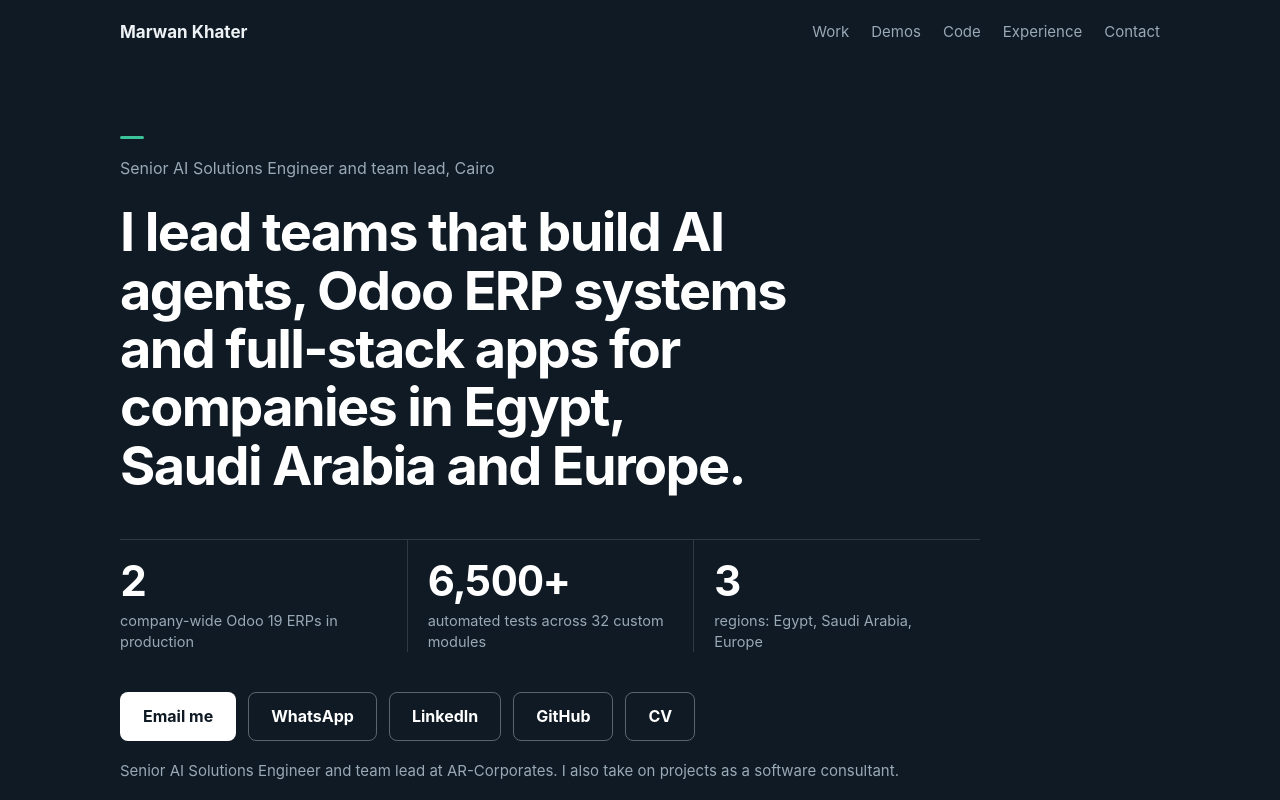
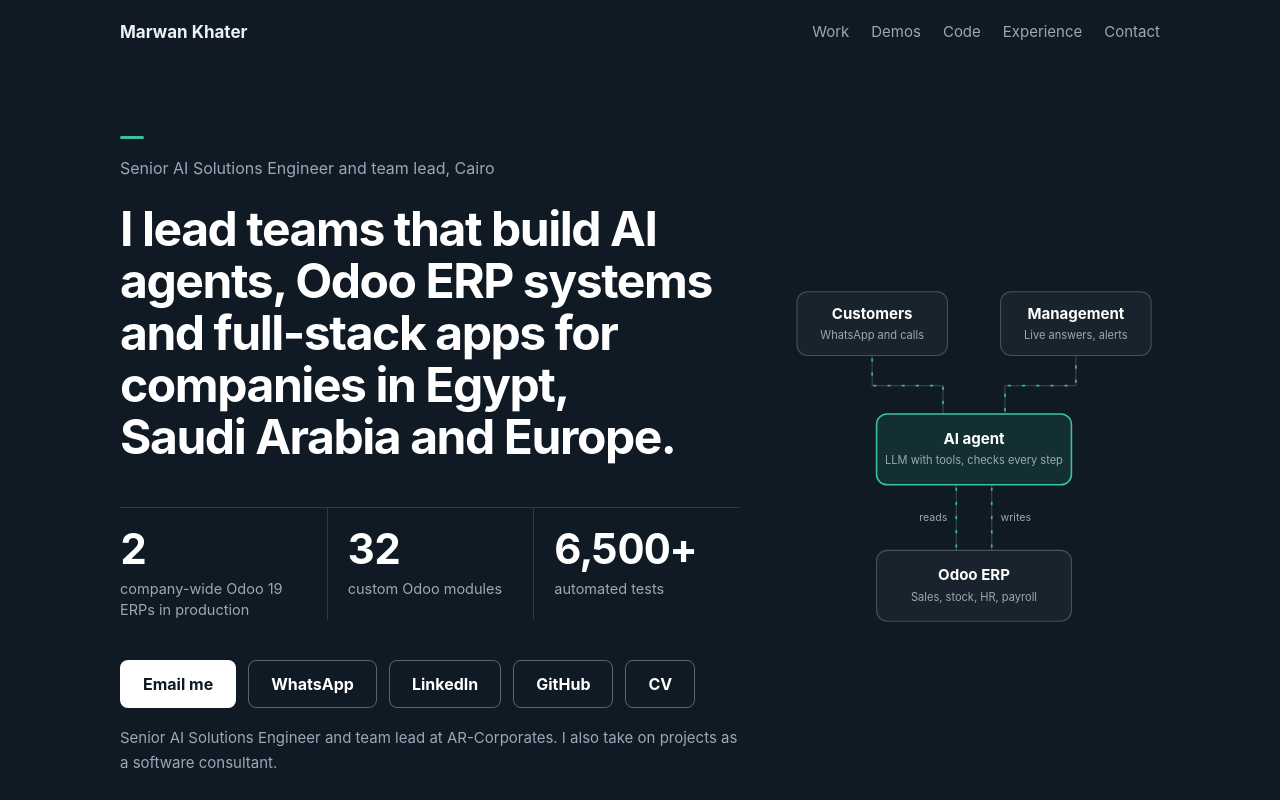
Before and after one commit to Marwankhater/marwankhater.github.io, a plain HTML site: page index.html in a window 1280 px wide. Shown: the top 800 px of the page. Drawn offline with Linux system fonts and the light colour scheme.

Commit message:
Portfolio: system map in the hero, proof without regions

```diff
--- a/index.html
+++ b/index.html
@@ -45,11 +45,23 @@
   .top nav a:hover { color: var(--on-night); }
 
   /* hero */
-  .hero { padding-block: 72px; }
+  .hero { padding-block: 72px; display: grid; grid-template-columns: minmax(0, 1.25fr) minmax(0, .75fr); gap: 48px; align-items: center; }
+  .map { margin: 0; }
+  .map svg { display: block; width: 100%; max-width: 420px; margin-inline: auto; }
+  .map .wire path { fill: none; stroke: rgba(255,255,255,.16); stroke-width: 1.5; }
+  .map .flow path { fill: none; stroke: var(--mint); stroke-width: 2; stroke-linecap: round; stroke-dasharray: 2 14; animation: flow 1.6s linear infinite; opacity: .9; }
+  @keyframes flow { to { stroke-dashoffset: -32; } }
+  .map .node rect { fill: rgba(255,255,255,.04); stroke: rgba(255,255,255,.22); stroke-width: 1.25; }
+  .map .node.core rect { fill: rgba(60,195,154,.12); stroke: var(--mint); stroke-width: 1.75; }
+  .map text { text-anchor: middle; font-family: var(--sans); }
+  .map .n { font-size: 17px; font-weight: 650; fill: #fff; }
+  .map .d { font-size: 12.5px; fill: var(--on-night-muted); }
+  .map .e { font-size: 12px; fill: var(--on-night-muted); }
+  .map .el { text-anchor: end; } .map .er { text-anchor: start; }
   .bar { display: block; width: 24px; height: 3px; background: var(--mint); border-radius: 2px; }
   .who { margin: 16px 0 0; font-size: 17px; font-weight: 650; color: #fff; }
   .title { margin: 16px 0 0; font-size: 16px; color: var(--on-night-muted); }
-  h1 { margin: 22px 0 0; max-width: 20ch; font-size: clamp(32px, 5vw, 54px); line-height: 1.08; letter-spacing: -.03em; font-weight: 700; color: #fff; text-wrap: balance; }
+  h1 { margin: 22px 0 0; max-width: 24ch; font-size: clamp(31px, 3.9vw, 48px); line-height: 1.08; letter-spacing: -.03em; font-weight: 700; color: #fff; text-wrap: balance; }
   .proof { display: grid; grid-template-columns: repeat(3, minmax(0, 1fr)); margin: 44px 0 0; padding: 0; list-style: none; border-top: 1px solid rgba(255,255,255,.14); max-width: 860px; }
   .proof li { padding: 18px 20px 0 0; }
   .proof li + li { padding-left: 20px; border-left: 1px solid rgba(255,255,255,.14); }
@@ -132,6 +144,8 @@
   .fine { margin-top: 56px; padding-top: 20px; border-top: 1px solid rgba(255,255,255,.12); font-size: 14px; color: var(--on-night-muted); display: flex; justify-content: space-between; flex-wrap: wrap; gap: 8px; }
 
   @media (max-width: 960px) {
+    .hero { grid-template-columns: 1fr; gap: 36px; }
+    .map svg { max-width: 340px; }
     .sec .wrap { grid-template-columns: 1fr; gap: 20px; }
     .sec h2 { position: static; }
   }
@@ -147,7 +161,7 @@
     .demos { grid-template-columns: 1fr; }
     .contact { margin-top: 64px; padding-top: 56px; }
   }
-  @media (prefers-reduced-motion: reduce) { html { scroll-behavior: auto; } .demo { transition: none; } }
+  @media (prefers-reduced-motion: reduce) { html { scroll-behavior: auto; } .demo { transition: none; } .map .flow path { animation: none; } }
 </style>
 </head>
 <body>
@@ -157,13 +171,14 @@
     <nav aria-label="Sections"><a href="#work">Work</a><a href="#demos" class="hide-s">Demos</a><a href="#code" class="hide-s">Code</a><a href="#experience">Experience</a><a href="#contact">Contact</a></nav>
   </header>
   <section class="wrap hero" aria-labelledby="h-top">
+   <div class="lead-col">
     <span class="bar" aria-hidden="true"></span>
     <p class="title">Senior AI Solutions Engineer and team lead, Cairo</p>
     <h1 id="h-top">I lead teams that build AI agents, Odoo ERP systems and full-stack apps for companies in Egypt, Saudi Arabia and Europe.</h1>
     <ul class="proof">
       <li><b>2</b><span>company-wide Odoo 19 ERPs in production</span></li>
-      <li><b>6,500+</b><span>automated tests across 32 custom modules</span></li>
-      <li><b>3</b><span>regions: Egypt, Saudi Arabia, Europe</span></li>
+      <li><b>32</b><span>custom Odoo modules</span></li>
+      <li><b>6,500+</b><span>automated tests</span></li>
     </ul>
     <div class="cta">
       <a class="btn light" href="mailto:marwanashraf410@gmail.com">Email me</a>
@@ -173,6 +188,18 @@
       <a class="btn line" href="assets/Marwan_Khater_CV.pdf">CV</a>
     </div>
     <p class="status">Senior AI Solutions Engineer and team lead at AR-Corporates. I also take on projects as a software consultant.</p>
+   </div>
+   <figure class="map" aria-label="What I build: customers message an AI agent on WhatsApp or by phone, the agent reads and writes Odoo ERP, and management gets live answers and alerts">
+    <svg viewBox="0 0 420 410" role="img" aria-hidden="true">
+     <g class="wire"><path d="M95 92V126H175V158"/><path d="M325 92V126H245V158"/><path d="M190 238V312"/><path d="M230 238V312"/></g>
+     <g class="flow"><path d="M95 92V126H175V158"/><path d="M245 158V126H325V92"/><path d="M190 238V312"/><path d="M230 312V238"/></g>
+     <g class="node"><rect x="10" y="20" width="170" height="72" rx="12"/><text x="95" y="51" class="n">Customers</text><text x="95" y="73" class="d">WhatsApp and calls</text></g>
+     <g class="node"><rect x="240" y="20" width="170" height="72" rx="12"/><text x="325" y="51" class="n">Management</text><text x="325" y="73" class="d">Live answers, alerts</text></g>
+     <g class="node core"><rect x="100" y="158" width="220" height="80" rx="12"/><text x="210" y="192" class="n">AI agent</text><text x="210" y="215" class="d">LLM with tools, checks every step</text></g>
+     <g class="node"><rect x="100" y="312" width="220" height="80" rx="12"/><text x="210" y="346" class="n">Odoo ERP</text><text x="210" y="369" class="d">Sales, stock, HR, payroll</text></g>
+     <text x="180" y="279" class="e el">reads</text><text x="240" y="279" class="e er">writes</text>
+    </svg>
+   </figure>
   </section>
 </div>
 
```
